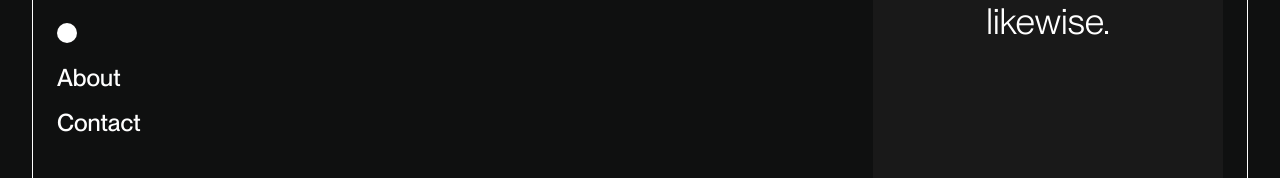
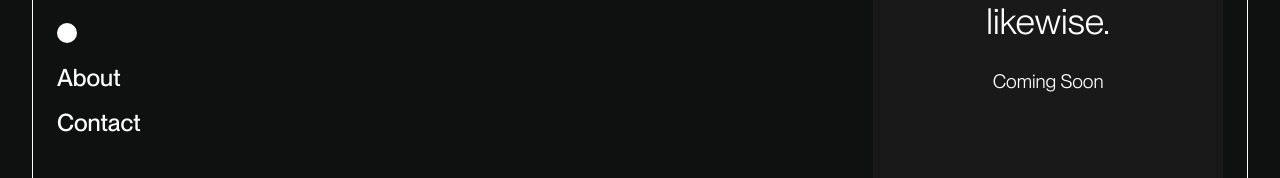
Before and after one commit to aw1xess/Portfolio, a React (Vite) app: page /projects in a window 1280 px wide. Shown: the part 268-446 px from the top of the page. Built offline with nearby package versions, Linux system fonts and the light colour scheme.

Commit message:
Error in project object corrected

```diff
--- a/src/components/Project.tsx
+++ b/src/components/Project.tsx
@@ -1,7 +1,7 @@
 import styled from "styled-components";
 
 type ProjectInfo = {
-    likewise: string;
+    "likewise.": string;
     MyWeather: string;
     "Gym App": string;
     "To-Do List": string;
@@ -10,7 +10,7 @@ type ProjectInfo = {
 };
 
 const projectInfo: ProjectInfo = {
-    likewise: "Coming Soon",
+    "likewise.": "Coming Soon",
     MyWeather:
         "React, TypeScript, Sass, Redux Toolkit, OpenWeatherMap API, Swiper",
     "Gym App": "React, ReactDnD, React Router, MongoDB, MongoDB Realm",
```
